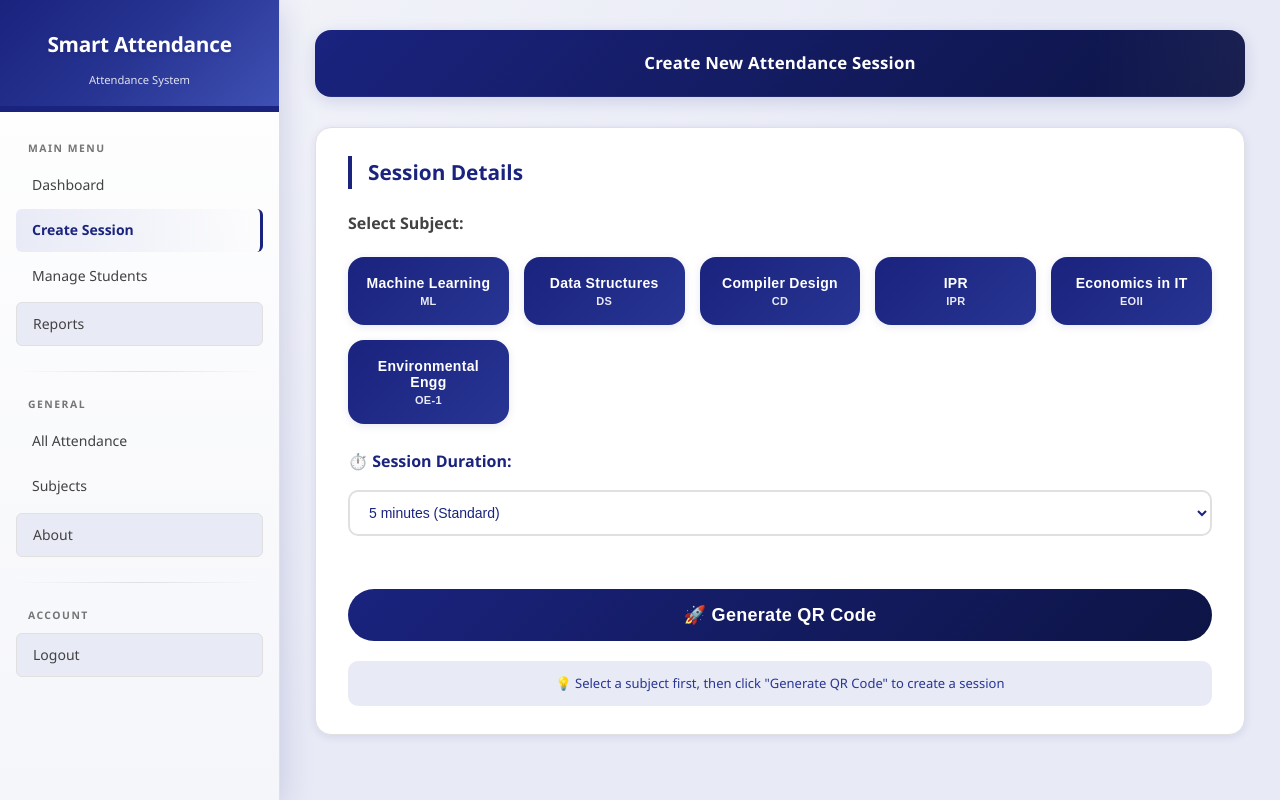
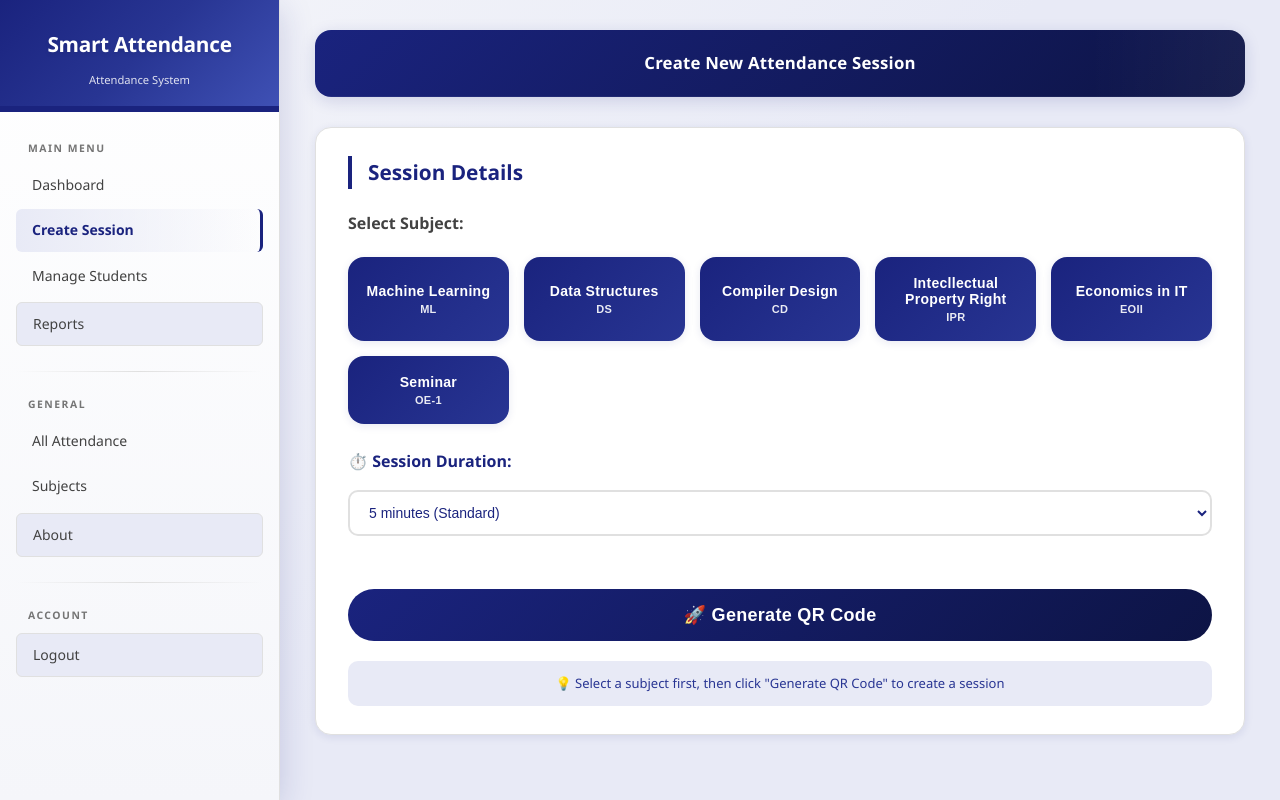
Before and after one commit to dhananjaykalambe/smart-attendance-system, a Flask app: template templates/create_session.html in a window 1280 px wide. Run offline with Flask 3, Linux system fonts and the light colour scheme; the template is opened without the code that fills it, so the values that code supplies are empty.

Commit message:
Add files via upload

```diff
--- a/templates/create_session.html
+++ b/templates/create_session.html
@@ -157,13 +157,13 @@
                     Compiler Design<br><small>CD</small>
                 </button>
                 <button type="button" value="IPR" class="subject-card" onclick="selectSubject(this, 'IPR')">
-                    IPR<br><small>IPR</small>
+                    Intecllectual Property Right<br><small>IPR</small>
                 </button>
                 <button type="button" value="EOII" class="subject-card" onclick="selectSubject(this, 'EOII')">
                     Economics in IT<br><small>EOII</small>
                 </button>
-                <button type="button" value="OE-1" class="subject-card" onclick="selectSubject(this, 'OE-1')">
-                    Environmental Engg<br><small>OE-1</small>
+                <button type="button" value="S" class="subject-card" onclick="selectSubject(this, 'S')">
+                    Seminar<br><small>OE-1</small>
                 </button>
             </div>
 
```
